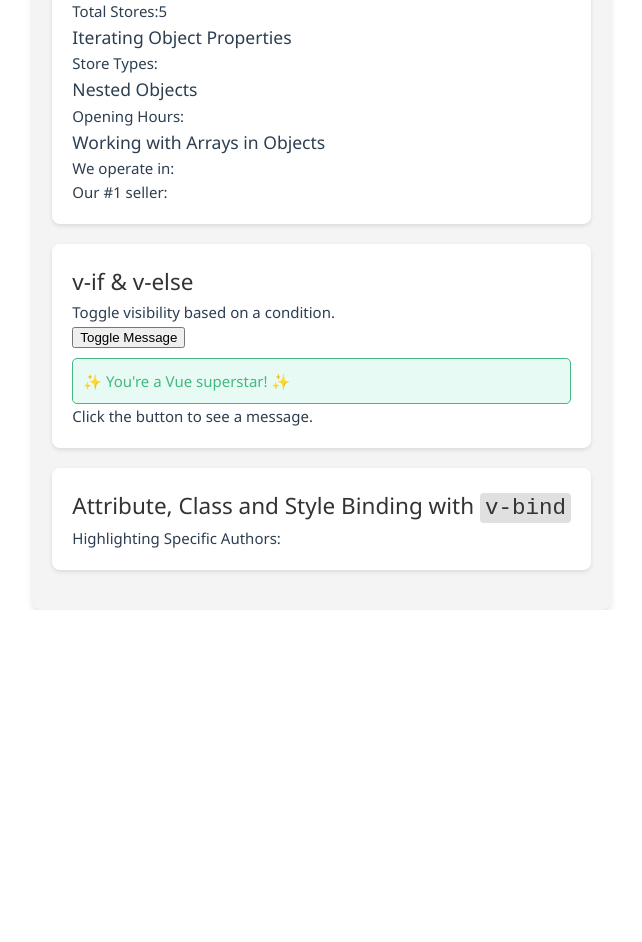
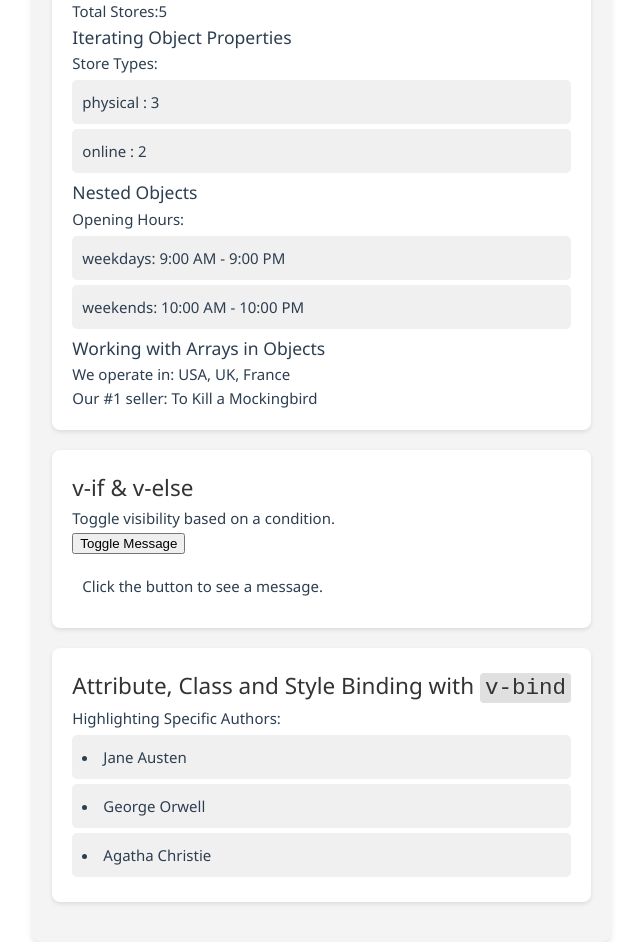
Before and after one commit to yzha0953/fit5032, a Vue app: page / in a window 1280 px wide. Shown: the part 1220-2162 px from the top of the page, without its empty margins (29-671 px from the left). Before the commit the page ends 1830 px from the top, so only its background shows below. Built offline with nearby package versions, Linux system fonts and the light colour scheme.

Commit message:
first commit

```diff
--- a/src/components/JSON.vue
+++ b/src/components/JSON.vue
@@ -60,31 +60,39 @@
         <!-- Activity 9a: Get the company name from the bookstores object. -->
 
         <!-- TODO: CODE TO GET COMPANY NAME HERE -->
-
       </p>
 
       <p>
         Total Stores:{{ bookstores.totalStores }}
         <!-- Activity 9b: Get the total number of stores from the bookstores object. -->
         <!-- TODO: CODE TO GET TOTAL STORES HERE -->
-
       </p>
 
       <h3>Iterating Object Properties</h3>
       <p>Store Types:</p>
       <!-- Activity 10: Iterate through the storeTypes array and display the store type and the number of stores that use that type. -->
       <!-- TODO: CODE TO RENDER LIST OF STORE TYPES HERE -->
+      <ul>
+        <li v-for="(count, type) in bookstores.storeTypes " :key="type">
+          {{ type }} : {{ count }}
+        </li>
+      </ul>
 
       <h3>Nested Objects</h3>
       <p>Opening Hours:</p>
       <!-- Activity 11: Iterate through the openingHours object and display the day of the week and the opening and closing times. -->
       <!-- TODO: CODE TO RENDER LIST OF OPENING HOURS HERE -->
+      <ul>
+        <li v-for="(hours, day) in bookstores.openingHours" :key="day">
+          {{ day }}: {{ hours.open }} - {{ hours.close }}
+        </li>
+      </ul>
 
       <h3>Working with Arrays in Objects</h3>
       <!-- Activity 12: Get the top sellers from the bookstores object. -->
       <!-- TODO: CODE TO GET TOP SELLERS HERE -->
-      <p>We operate in:</p>
-      <p>Our #1 seller:</p>
+      <p>We operate in: {{ bookstores.countries.join(", ") }}</p>
+      <p>Our #1 seller: {{ bookstores.topSellers[0] }}</p>
     </section>
 
     <section class="lab-section">
@@ -93,13 +101,22 @@
       <!-- Activity 13: Toggle the message visibility when the button is clicked. -->
       <!-- TODO: CODE TO TOGGLE MESSAGE VISIBILITY HERE. Hint: Use the v-if directive. -->
       <button @click="showMessage = !showMessage">Toggle Message</button>
-      <p class="message success">✨ You're a Vue superstar! ✨</p>
-      <p>Click the button to see a message.</p>
+      <p v-if="showMessage" class="message success">
+        ✨ You're a Vue superstar! ✨
+      </p>
+      <p v-else class="message">Click the button to see a message.</p>
     </section>
 
     <section class="lab-section">
       <h2>Attribute, Class and Style Binding with <code>v-bind</code></h2>
       <p>Highlighting Specific Authors:</p>
+      <li
+        v-for="author in authors"
+        :key="author.id"
+        :class="{ hightlight: author.name === 'George Orwell'}"
+      >
+        {{  author.name }}
+      </li>
 
     </section>
   </div>
```
